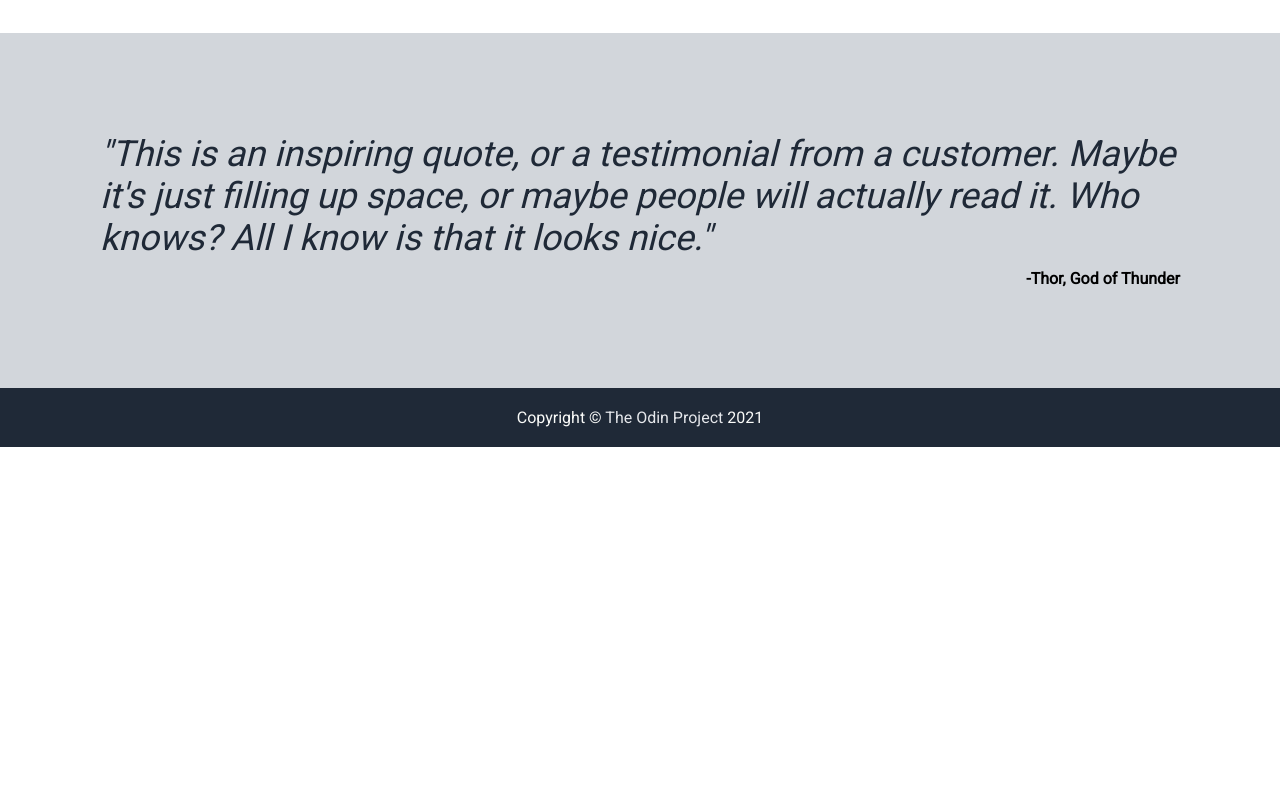
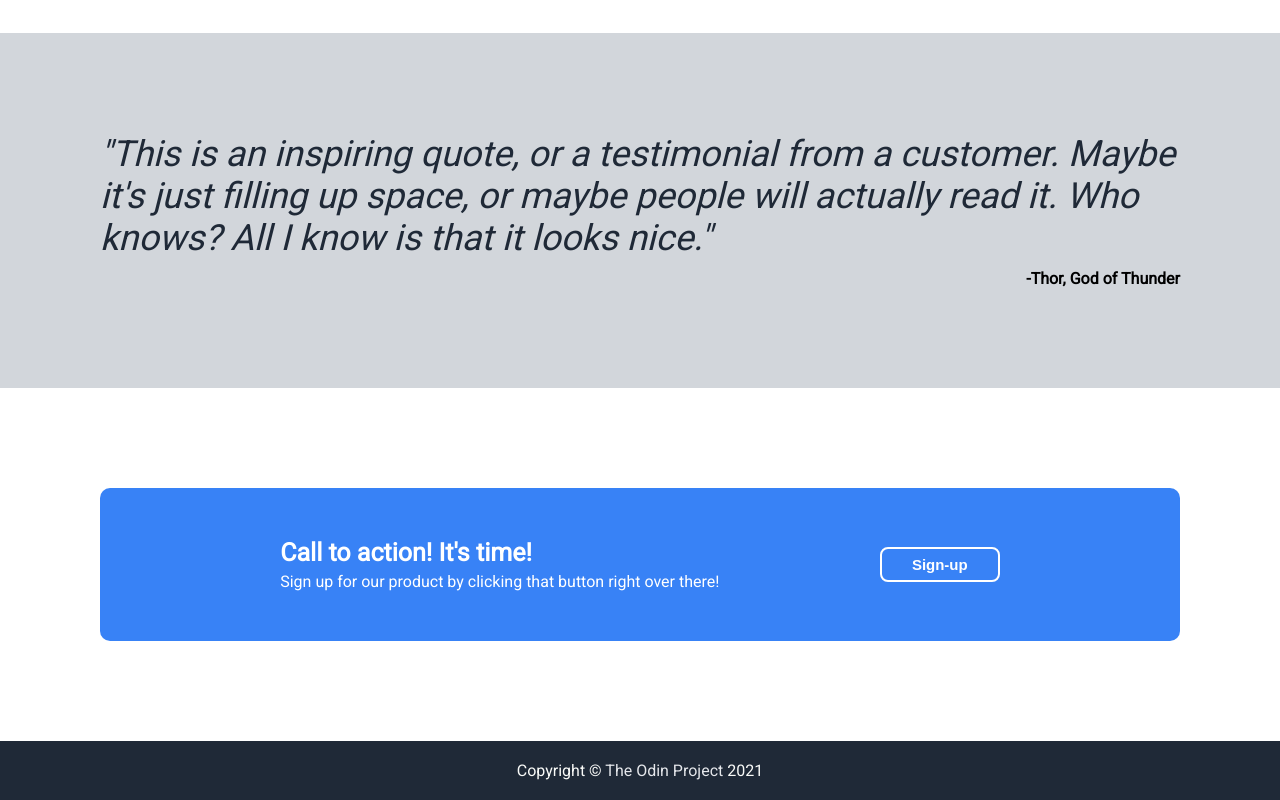
Before and after one commit to pumpernickleWonton/Landing-Page, a plain HTML site: page index.html in a window 1280 px wide. Shown: the part 878-1678 px from the top of the page. Before the commit the page ends 1325 px from the top, so only its background shows below. Drawn offline with Linux system fonts and the light colour scheme.

Commit message:
Call to action section + styling

```diff
--- a/index.html
+++ b/index.html
@@ -63,7 +63,19 @@
                 <p class="cite">-Thor, God of Thunder</p>
             </div>
         </div>
-        <div class="call-to-action"></div>
+        <div class="wrapper-white">
+            <div class="call-to-action">
+                <div class="blue-box">
+                    <div class="cta-left">
+                        <h3 class="cta-header">Call to action! It's time!</h3>
+                        <p>Sign up for our product by clicking that button right over there!</p>
+                    </div>
+                    <div class="cta-right">
+                        <button class="button cta" type="button">Sign-up</button>
+                    </div>
+                </div>
+            </div>
+        </div>
         <div class="wrapper-blue">
             <footer>
                 <p>Copyright &copy <a href="https://www.theodinproject.com/">The Odin Project</a> 2021</p>
--- a/styles.css
+++ b/styles.css
@@ -102,7 +102,7 @@ a {
 }
 
 .button {
-    width: 130px;
+    width: 120px;
     height: 35px;
     border: none;
     border-radius: 8px;
@@ -162,11 +162,47 @@ a {
     font-style: italic;
     color: #1f2937;
     margin-bottom: 10px;
+    align-self: center;
 }
 
 .cite {
     font-weight: bolder;
     align-self: flex-end;
+}
+
+/* CALL TO ACTION STYLING */
+
+.call-to-action {
+    margin: 100px;
+}
+
+.blue-box {
+    display: flex;
+    /* flex-direction: column; */
+    background-color: #3882F6;
+    color: white;
+    padding: 50px 100px;
+    border: none;
+    border-radius: 10px;
+    justify-content: space-around;
+}
+
+/* .cta-left, .cta-right {
+    padding: 20px;
+} */
+
+.cta-right {
+    justify-content: flex-end;
+    align-self: center;
+}
+
+.cta-header {
+    font-size: 25px;
+    margin-bottom: 5px;
+}
+
+.cta {
+    border: 2px solid white;
 }
 
 /* FOOTER SYTLING */
```
Also changed, not shown: 1 other file.
